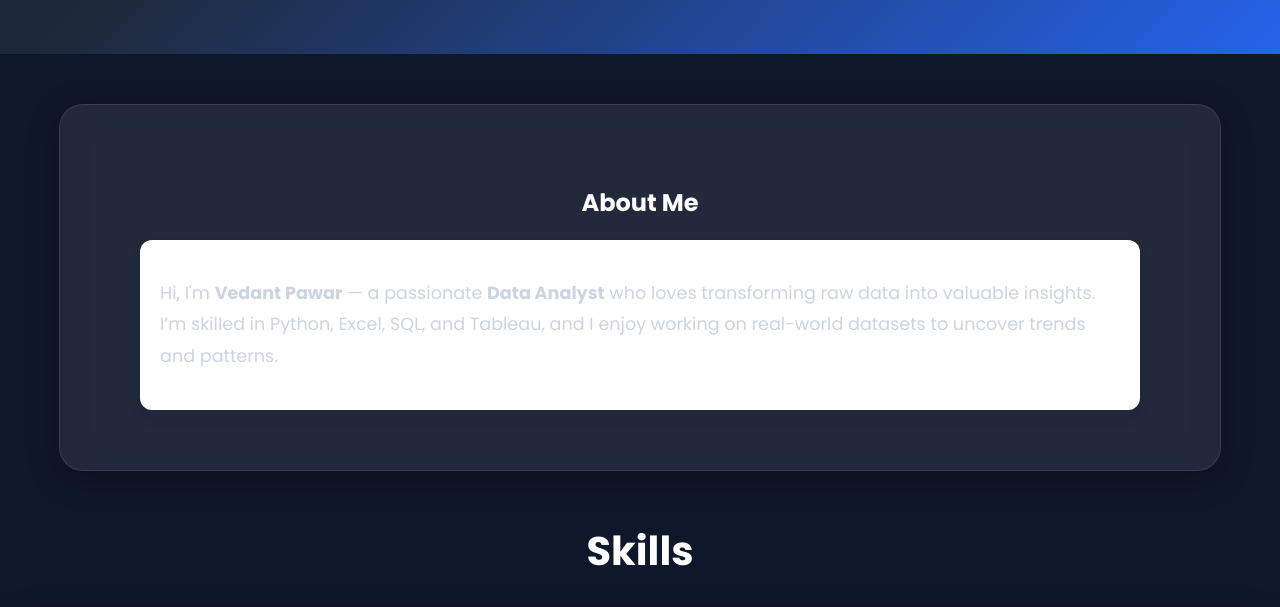
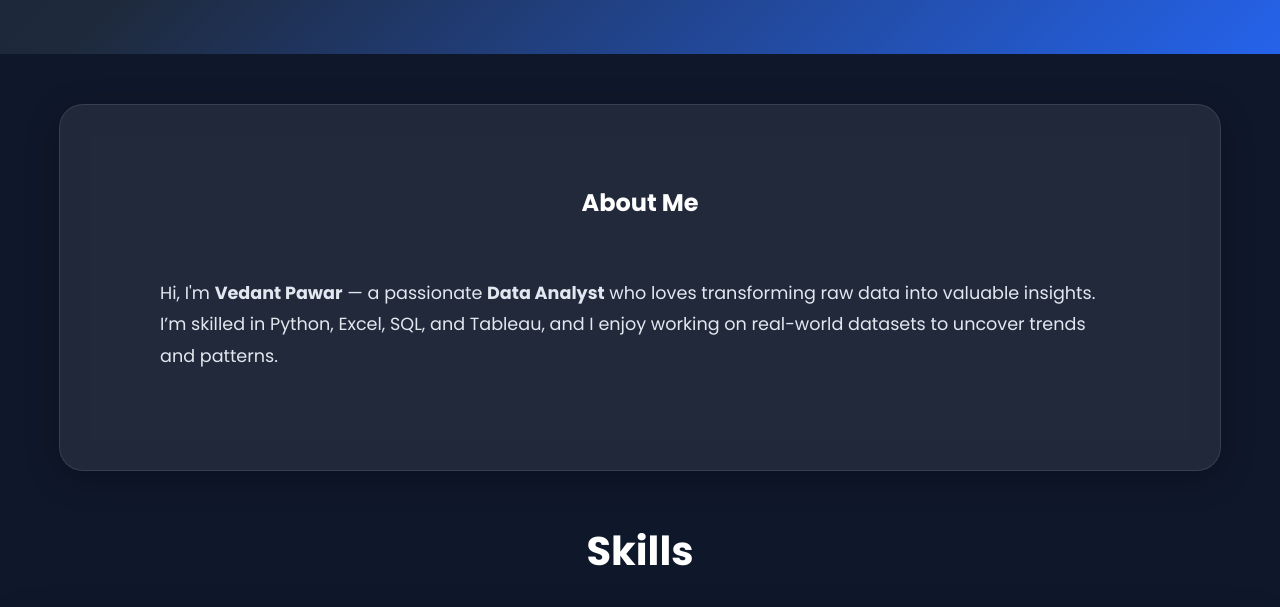
Before and after one commit to Vedant05122003/Portfolio-Site, a Flask app: page / in a window 1280 px wide. Shown: the part 1108-1715 px from the top of the page. Run offline with Flask 3, Linux system fonts and the light colour scheme; some libraries are stand-ins or nearby versions.

Commit message:
Update style.css

```diff
--- a/static/style.css
+++ b/static/style.css
@@ -258,13 +258,13 @@ footer {
     margin: 0 auto;
   }
 
-  .bio, .skills, .timeline {
+.bio, .skills, .timeline {
     flex: 1 1 300px;
-    background: #fff;
+    background: transparent;
     border-radius: 12px;
     padding: 20px;
-    box-shadow: 0 8px 16px rgba(0,0,0,0.05);
-  }
+    box-shadow: none;
+}
 
   .skills ul, .timeline ul {
     list-style: none;
@@ -711,3 +711,9 @@ footer {
 .projects h2 {
     color: white;
 }
+
+.about-me p {
+    color: #e2e8f0 !important;
+    font-size: 1.1rem;
+    line-height: 1.8;
+}
```
